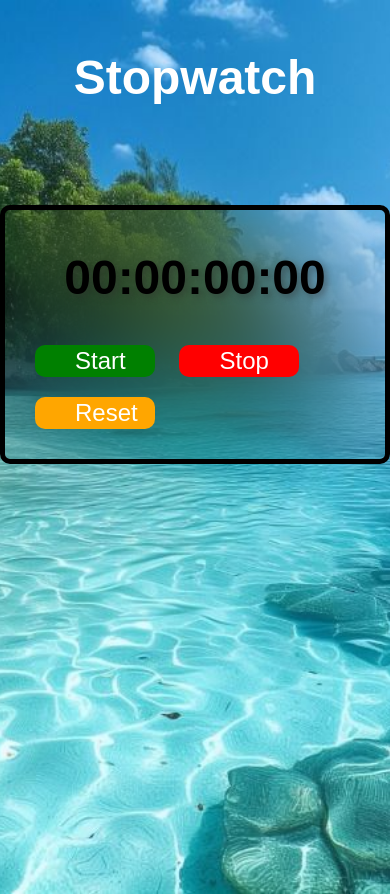
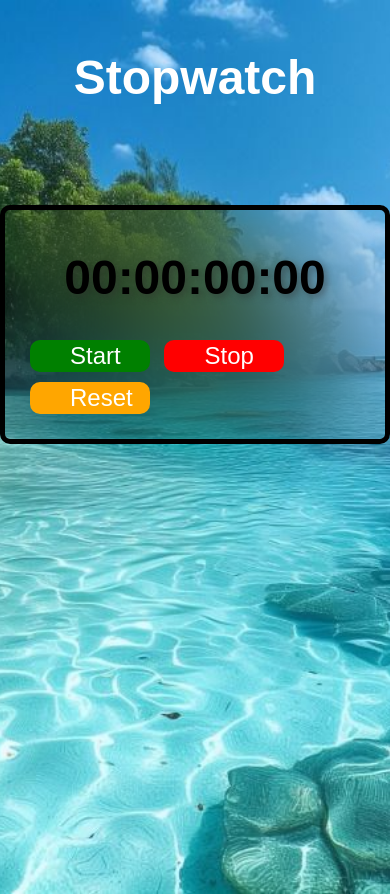
Before and after one commit to BleonaDev/Javascript-mini-projects, a plain HTML site: page Stopwatch/index.html in a window 390 px wide. Drawn offline with Linux system fonts and the light colour scheme.

Commit message:
Update CSS

```diff
--- a/Stopwatch/style.css
+++ b/Stopwatch/style.css
@@ -61,6 +61,12 @@ background-color:hsl(120, 100%, 15%);
     background-color:hsl(39, 100%, 40%);
 }
 @media (max-width: 500px) {
+    #controls button {
+    font-size: 1.5rem;
+    width: 30%;
+    min-width: 80px;
+    margin: 5px;
+  }
     #title{
     font-size:3rem;
 }
```
